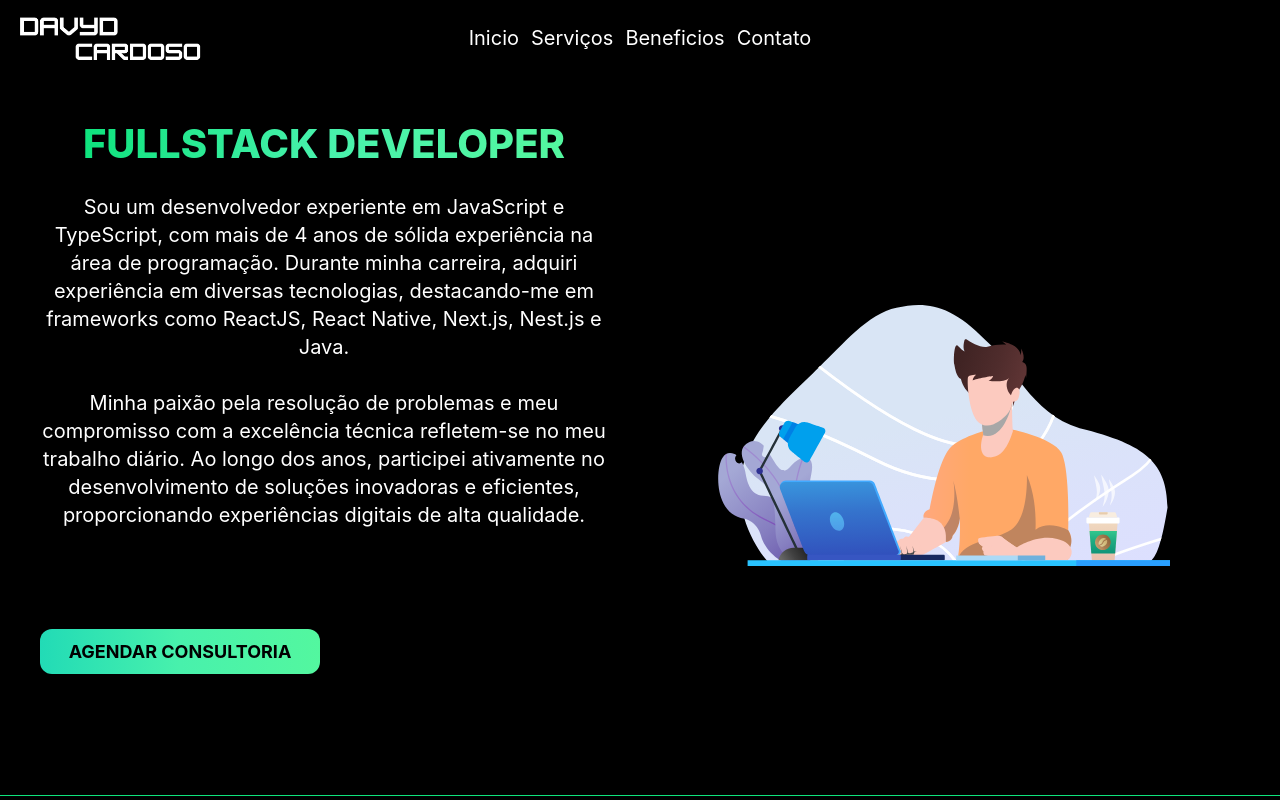
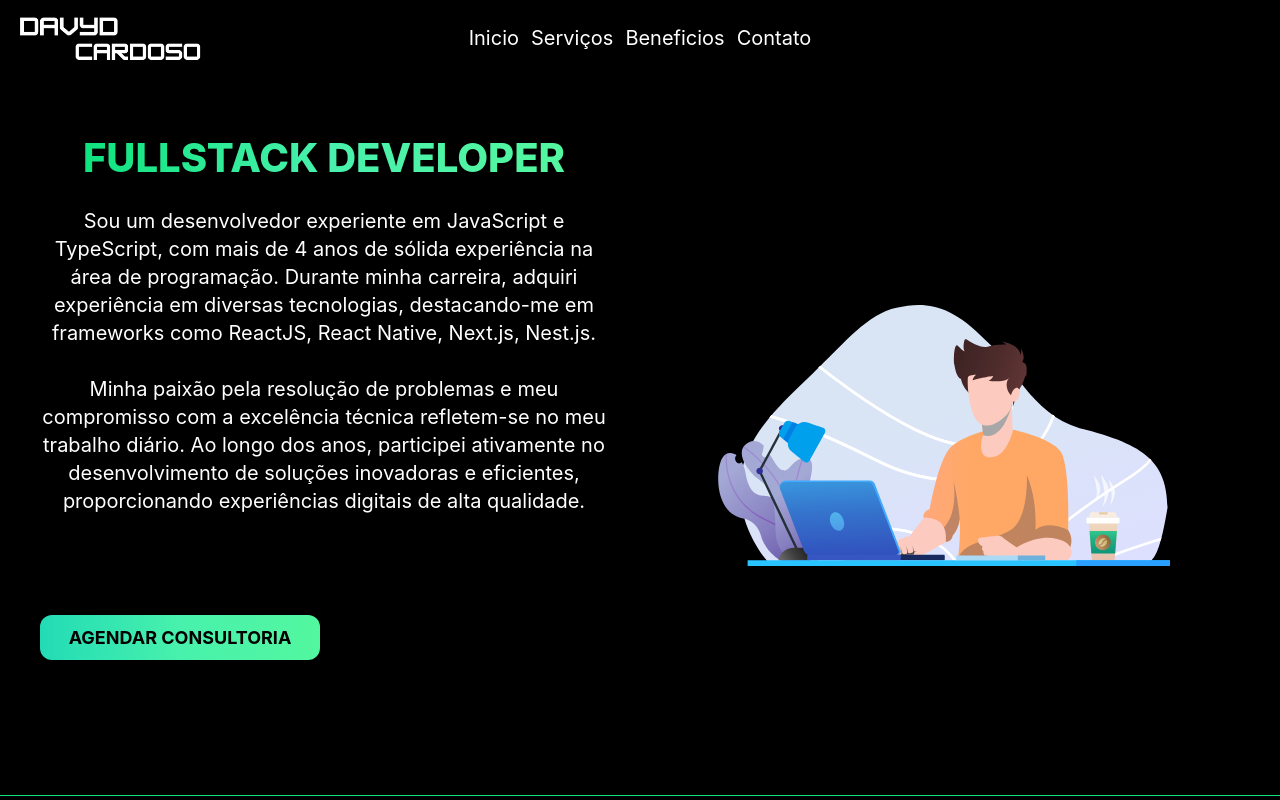
Before and after one commit to davydcardoso/davydcardoso-landing-page, a React (Create React App) app: page / in a window 1280 px wide. Shown: the top 800 px of the page. Built offline with nearby package versions, Linux system fonts and the light colour scheme.

Commit message:
fix: correction text

```diff
--- a/src/components/Presentation.tsx
+++ b/src/components/Presentation.tsx
@@ -19,7 +19,7 @@ export const Presetantion: React.FC = () => {
           <br />
           <br />
           Sou um desenvolvedor experiente em JavaScript e TypeScript, com mais de 4 anos de sólida experiência na área de programação.
-          Durante minha carreira, adquiri experiência em diversas tecnologias, destacando-me em frameworks como ReactJS, React Native, Next.js, Nest.js e Java.
+          Durante minha carreira, adquiri experiência em diversas tecnologias, destacando-me em frameworks como ReactJS, React Native, Next.js, Nest.js.
           <br />
           <br />
           Minha paixão pela resolução de problemas e meu compromisso com a excelência técnica refletem-se no meu trabalho diário.
```
